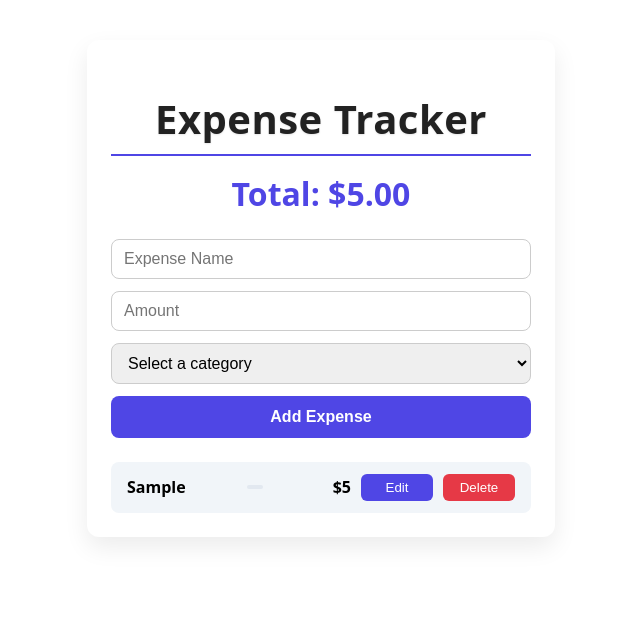
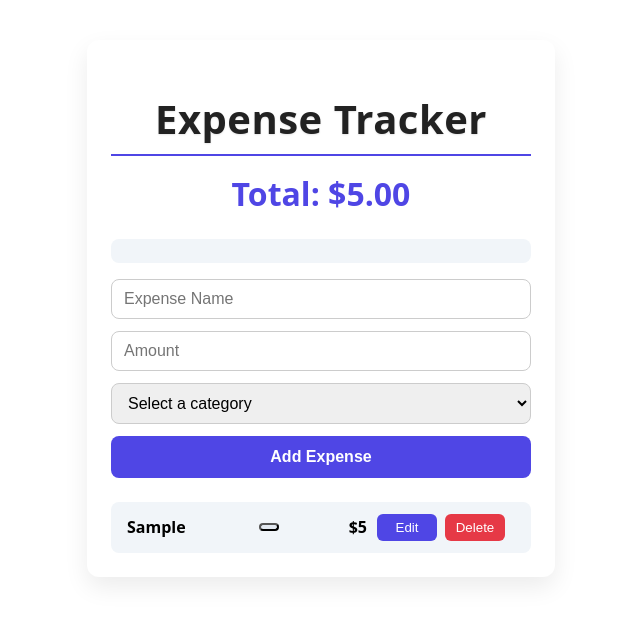
Before and after one commit to juanrodriguez29/expense-tracker, a React (Vite) app in the folder expense-tracker/: page / in a window 1280 px wide. Both pictures are taken after typing "Sample", "5" into the empty fields and a click on the button "Add Expense". Shown: the top 620 px of the page, without its empty margins (319-959 px from the left). Built offline with nearby package versions, Linux system fonts and the light colour scheme.

Commit message:
category filters and clear button added

```diff
--- a/expense-tracker/src/App.jsx
+++ b/expense-tracker/src/App.jsx
@@ -1,9 +1,11 @@
-import React, { useState } from 'react';
+import React, { act, useState } from 'react';
 import { Balance } from './components/Balance';
 import { ExpenseForm } from './components/ExpenseForm';
 import { ExpenseList } from './components/ExpenseList';
 import { EditExpenseModal } from './components/EditExpenseModal';
+import { CategoryTotals } from './components/CategoryTotals';
 import './App.css';
+
 
 export default function App() {
 
@@ -24,6 +26,10 @@ export default function App() {
 
   const [expenses, setExpenses] = useState([]);
   const [editingExpense, setEditingExpense] = useState(null);
+  const [activeCategory, setActiveCategory] = useState(null);
+
+  const expensesToShow = activeCategory ? expenses.filter(exp => exp.category === activeCategory)
+: expenses;
 
   const addExpense = (expense) => setExpenses(prev => [...prev, expense]);
 
@@ -36,18 +42,28 @@ export default function App() {
 
   const handleSaveEdit = (updatedExpense) => {
     setExpenses(prev =>
-      prev.map(exp =>  exp.id === updatedExpense.id ? updatedExpense : exp)
+      prev.map(exp => exp.id === updatedExpense.id ? updatedExpense : exp)
     );
     setEditingExpense(null);
+
   };
+
+  const handleCategoryClick = (categoryId) => {
+
+    setActiveCategory(categoryId);
+
+  };
+
+
 
 
   return (
     <div className="app">
       <h1>Expense Tracker</h1>
       <Balance expenses={expenses} />
-      <ExpenseForm onAddExpense={addExpense} categories={CATEGORIES}  />
-      <ExpenseList expenses={expenses} onDelete={deleteExpense} onEdit={startEditing} categoryMap={CATEGORY_MAP} />
+      <CategoryTotals expenses={expenses} categories={CATEGORIES} expensesToShow={expensesToShow} />
+      <ExpenseForm onAddExpense={addExpense} categories={CATEGORIES} onClearFilter={() => setActiveCategory(null)} />
+      <ExpenseList expenses={expenses} onDelete={deleteExpense} onEdit={startEditing} categoryMap={CATEGORY_MAP} expensesToShow={expensesToShow} onCategoryClick={handleCategoryClick} activeCategory={activeCategory} />
       {editingExpense &&
         (<EditExpenseModal
           expense={editingExpense}
--- /dev/null
+++ b/expense-tracker/src/components/CategoryTotals.css
@@ -0,0 +1,15 @@
+.category-totals {
+  display: grid;
+  grid-template-columns: auto auto;
+  align-items: center;
+  gap: 5px;
+  padding: 12px 16px;
+  background: #f1f5f9;
+  border-radius: 8px;
+  font-weight: 600;
+  margin-bottom: 16px;
+}
+
+.category-total {
+  text-align: right;
+}
--- /dev/null
+++ b/expense-tracker/src/components/CategoryTotals.jsx
@@ -0,0 +1,25 @@
+import { useState } from 'react';
+import "./CategoryTotals.css";
+
+export function CategoryTotals({ expenses, categories, expensesToShow }) {
+
+  const totals = categories.map((category) => {
+    const forThisCategory = expenses.filter((expense) => expense.category === category.id).reduce((sum, expense) =>  sum +  Number(expense.amount), 0);
+    return forThisCategory;
+  });
+
+  const combinedCategories = categories.map((category,  index) => {
+    return { ...category, total: totals[index] };
+  });
+
+  const filteredCategories = combinedCategories.filter((cat) => cat.total > 0);
+
+  return (
+    <div className="category-totals">
+      {expensesToShow.length === 0
+        ? null
+        :filteredCategories.map((category) => <><span className="category-label">{category.label} :</span><span className="category-total">${category.total}</span></>)
+      }
+    </div>
+  )
+}
--- a/expense-tracker/src/components/ExpenseForm.jsx
+++ b/expense-tracker/src/components/ExpenseForm.jsx
@@ -2,7 +2,7 @@ import { useState } from "react";
 
 import "./ExpenseForm.css";
 
-export function ExpenseForm({ onAddExpense, categories }) {
+export function ExpenseForm({ onAddExpense, categories, onClearFilter }) {
 
   const [title, setTitle] = useState("");
   const [amount, setAmount] = useState("");
@@ -34,6 +34,8 @@ export function ExpenseForm({ onAddExpense, categories }) {
 
     setTitle("");
     setAmount("");
+    setCategory("");
+    onClearFilter();
   };
 
 
@@ -42,13 +44,13 @@ export function ExpenseForm({ onAddExpense, categories }) {
       <input
         placeholder="Expense Name"
         value={title}
-        onChange = {e => setTitle(e.target.value)}
+        onChange={e => setTitle(e.target.value)}
       />
       <input
         type="number"
         placeholder="Amount"
         value={amount}
-        onChange = {valitateAmount}
+        onChange={valitateAmount}
       />
       <select className="category-select" value={category} onChange={e => setCategory(e.target.value)}>
         <option>Select a category</option>
--- a/expense-tracker/src/components/ExpenseItem.css
+++ b/expense-tracker/src/components/ExpenseItem.css
@@ -1,14 +1,3 @@
-
-/*.expense-item {
-  display: flex;
-  justify-content: space-between;
-  align-items: center;
-  padding: 12px 16px;
-  background: #f1f5f9;
-  border-radius: 8px;
-  font-weight: 600;
-}*/
-
 .expense-item {
   display: grid;
   grid-template-columns: 1fr auto 20% auto auto;
@@ -44,6 +33,11 @@
   font-variant-numeric: tabular-nums;
 }
 
+.expense-actions {
+  display: flex;
+  gap: 8px; /* space between buttons */
+}
+
 .delete-button {
   background: #e63946;
   border: none;
@@ -52,7 +46,8 @@
   border-radius: 6px;
   cursor: pointer;
   transition: transform 0.1s ease, background-color 0.2s ease;
-  width: 72px;
+  width: 60px;
+
 }
 
 .delete-button:hover {
@@ -67,7 +62,8 @@
   border-radius: 6px;
   cursor: pointer;
   transition: transform 0.1s ease, background-color 0.2s ease;
-  width: 72px;
+  width: 60px;
+
 }
 
 
@@ -97,6 +93,7 @@
   .expense-category {
     grid-column: 2 / 3;               /* first row, middle column */
     grid-row: 1;
+    text-align: center;
   }
 
   .expense-amount {
@@ -105,16 +102,16 @@
     text-align: right;
   }
 
-  .edit-button {
-    grid-column: 1 / 2;               /* second row, left */
+   .expense-actions {
+    grid-column: 1 / 4; /* spans all 3 columns */
     grid-row: 2;
-    width: 100%;
-
+    display: grid;
+    grid-template-columns: 1fr 1fr; /* two equal columns */
+    gap: 8px;
   }
 
-  .delete-button {
-    grid-column: 3 / 4;               /* second row, right */
-    grid-row: 2;
-    width: 100%;
+  .expense-actions button {
+    width: 100%; /* buttons fill their grid cell */
   }
+
 }
--- a/expense-tracker/src/components/ExpenseItem.jsx
+++ b/expense-tracker/src/components/ExpenseItem.jsx
@@ -1,13 +1,15 @@
 import "./ExpenseItem.css";
 
-export function ExpenseItem({ expense, onDelete, onEdit, categoryMap }) {
+export function ExpenseItem({ expense, onDelete, onEdit, categoryMap, onCategoryClick }) {
   return (
     <li className="expense-item">
       <span className="expense-name">{expense.title}</span>
-      <span className="expense-category">{categoryMap[expense.category]}</span>
+      <button className="expense-category" onClick={() => onCategoryClick(expense.category)}>{categoryMap[expense.category]}</button>
       <span className="expense-amount">${expense.amount}</span>
-      <button className="edit-button" onClick={() => onEdit(expense)}>Edit</button>
-      <button className="delete-button" onClick={() => onDelete(expense.id)}>Delete</button>
+      <div className="expense-actions">
+        <button className="edit-button" onClick={() => onEdit(expense)}>Edit</button>
+        <button className="delete-button" onClick={() => onDelete(expense.id)}>Delete</button>
+      </div>
     </li>
   );
 }
--- a/expense-tracker/src/components/ExpenseList.css
+++ b/expense-tracker/src/components/ExpenseList.css
@@ -6,3 +6,18 @@
   flex-direction: column;
   gap: 10px;
 }
+.clear-filter {
+  align-self: flex-end;     /* or center */
+  padding: 6px 12px;
+  margin-bottom: 10px;
+  background: #e2e8f0;
+  border: 1px solid #cbd5e1;
+  border-radius: 999px;      /* pill */
+  font-size: 0.7rem;
+  font-weight: 600;
+  cursor: pointer;
+}
+
+.clear-filter:hover {
+  background: #cbd5e1;
+}
--- a/expense-tracker/src/components/ExpenseList.jsx
+++ b/expense-tracker/src/components/ExpenseList.jsx
@@ -2,18 +2,21 @@ import { ExpenseItem } from "./ExpenseItem";
 
 import "./ExpenseList.css"
 
-export function ExpenseList({ expenses, onDelete, onEdit, categoryMap }) {
+export function ExpenseList({ expenses, onDelete, onEdit, categoryMap, onCategoryClick, expensesToShow, activeCategory }) {
   return (
     <ul className="expense-list">
-      {expenses.map((expense) => (
+      {activeCategory !== null &&
+        (< button className="clear-filter" onClick={() => onCategoryClick(null)}>Clear</button>
+        )}
+      {expensesToShow.map((expense) => (
         <ExpenseItem
           key={expense.id}
           expense={expense}
           onDelete={onDelete}
           onEdit={onEdit}
           categoryMap={categoryMap}
-        />
-      ))}
+          onCategoryClick={onCategoryClick}
+        />))}
     </ul>
   );
 }
```
